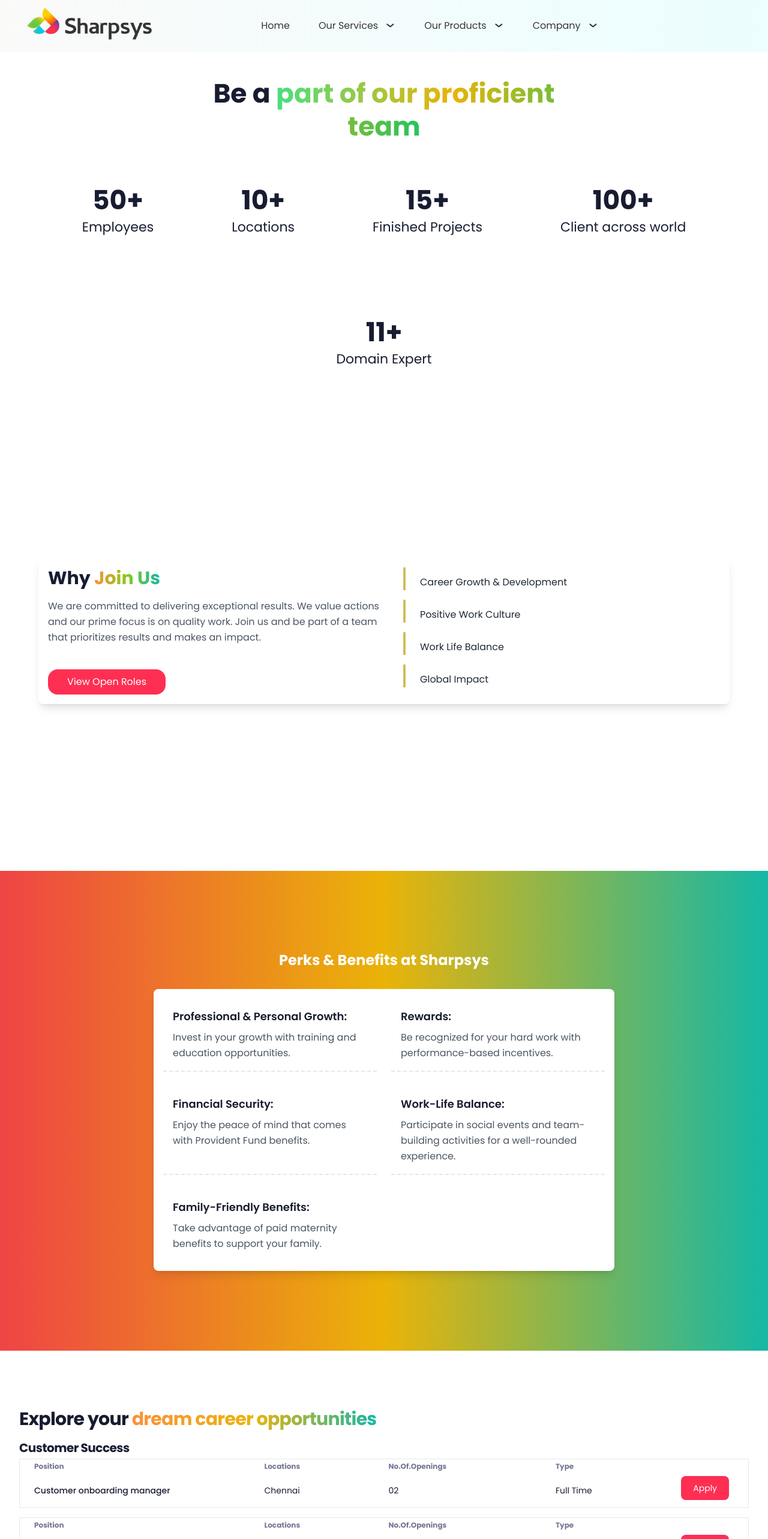
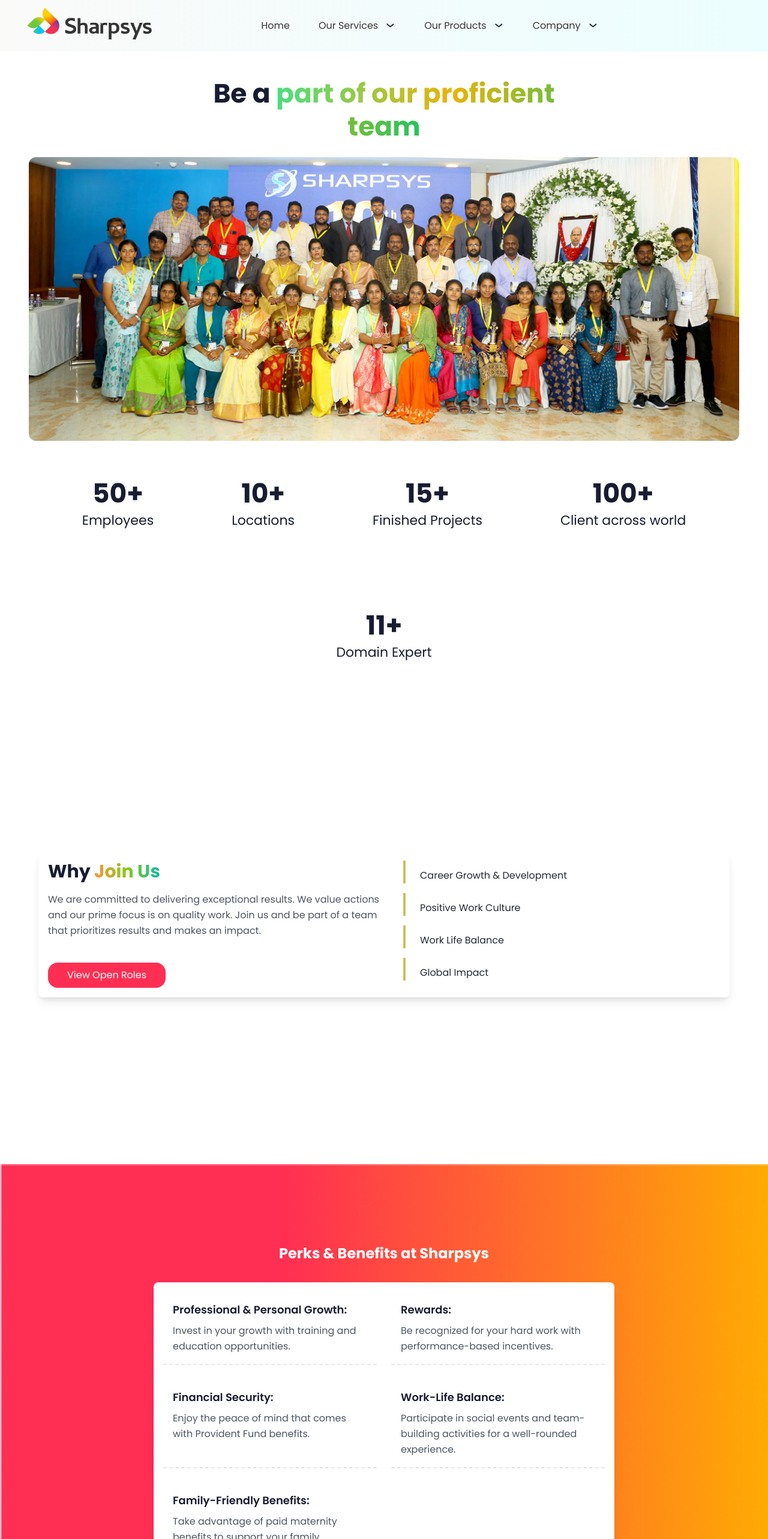
Before and after one commit to meiyazhakanram/sharpsys-ui, a Next.js app: page /careers in a window 1280 px wide. Shown: the top 2566 px of the page at 60% size. Built offline with nearby package versions, Linux system fonts and the light colour scheme.

Commit message:
careers UI and Image

```diff
--- a/app/(site)/aboutus/page.tsx
+++ b/app/(site)/aboutus/page.tsx
@@ -21,13 +21,11 @@
               achieve sustainable growth.
             </p>
           </div>
-          <div className="container mx-auto mb-4">
+          <div className="container mb-4">
             <img
               src="/images/about/team.jpg"
               alt="Team working"
-              className="object-cover rounded-xl"
-              width={1198}
-              height={434}
+              className="object-cover rounded-xl w-full h-full"
             />
           </div>
 
--- a/app/(site)/careers/page.tsx
+++ b/app/(site)/careers/page.tsx
@@ -30,11 +30,18 @@
 
     return (
         <>
-            <section className="pb-10 pt-24 md:pb-20 md:pt-28 lg:pb-14 lg:pt-32">
+            <section className="pb-10 pt-24 md:pt-28 lg:pt-32">
                 <div className="container mx-auto">
                     <h2 className="mx-auto mb-2 text-3xl text-center font-bold text-black dark:text-black md:w-4/5 xl:w-1/2 xl:text-sectiontitle3">
                         Be a <span className='bg-gradient-to-r from-green-400 via-emarald-500 via-red-500 via-orange-500 via-yellow-500 to-green-500 text-transparent bg-clip-text'>part of our proficient team</span>
                     </h2>
+                </div>
+                <div className="container px-12 py-4">
+                    <img
+                        src="/images/about/team.jpg"
+                        alt="Team working"
+                        className="object-cover rounded-xl w-full h-full"
+                    />
                 </div>
             </section>
 
@@ -104,7 +111,7 @@
                 </div>
             </section>
 
-            <section className="bg-gradient-to-r from-red-500 via-orange-500 via-yellow-500 via-lime-500 via-emarald-500 to-teal-500  min-h-screen flex flex-col items-center justify-center">
+            <section className="min-h-screen w-full flex flex-col items-center justify-center bg-[url('/images/about/perks.png')] bg-cover bg-contain bg-no-repeat">
                 <h2 className="text-center text-white text-2xl font-bold mb-8">Perks & Benefits at Sharpsys</h2>
                 <div className="bg-white rounded-lg shadow-lg p-4 grid md:grid-cols-2 gap-6 w-3/5 justify-items-center">
                     <div className='p-4 border-b-2 border-dashed'>
```
Also changed, not shown: public/images/about/perks.png (added).
